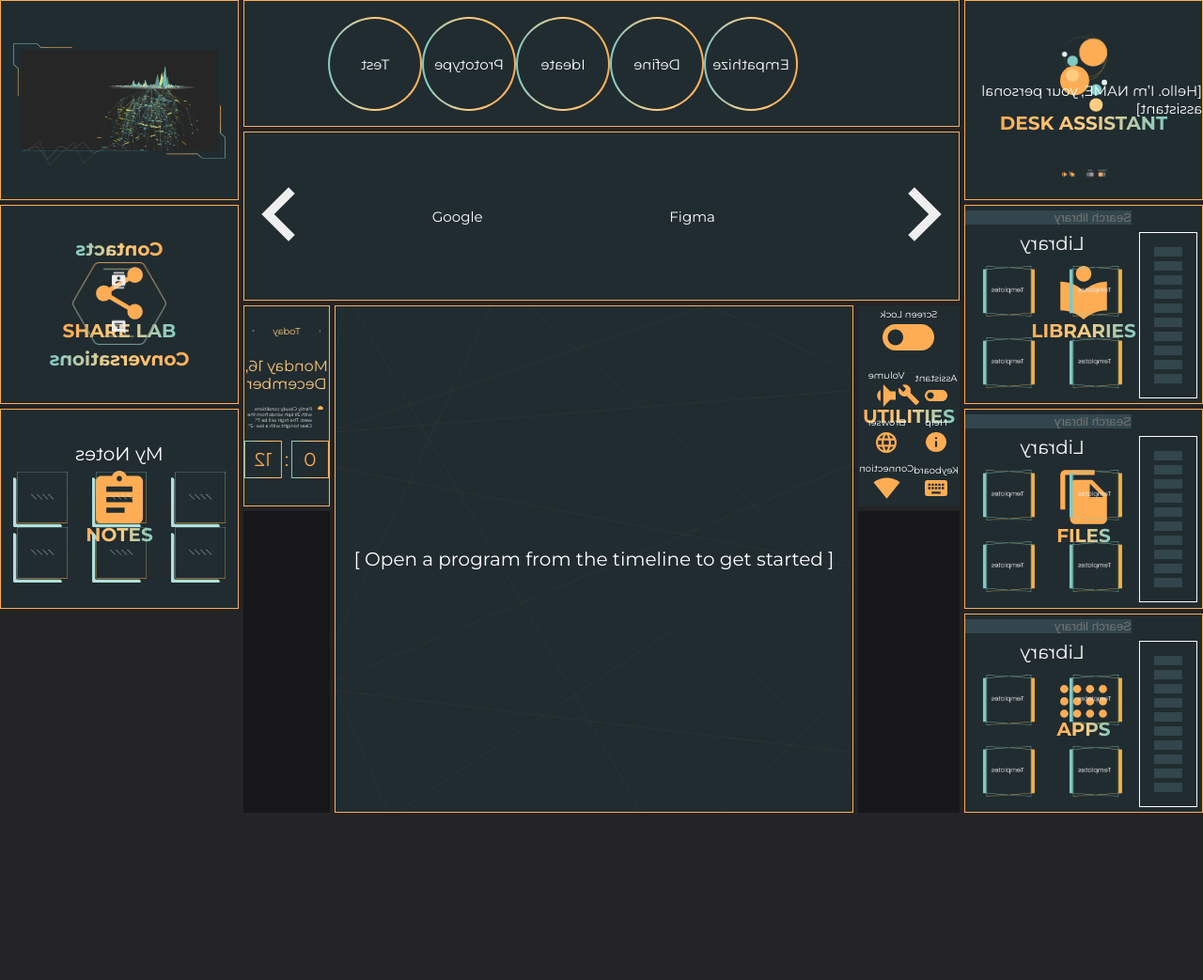
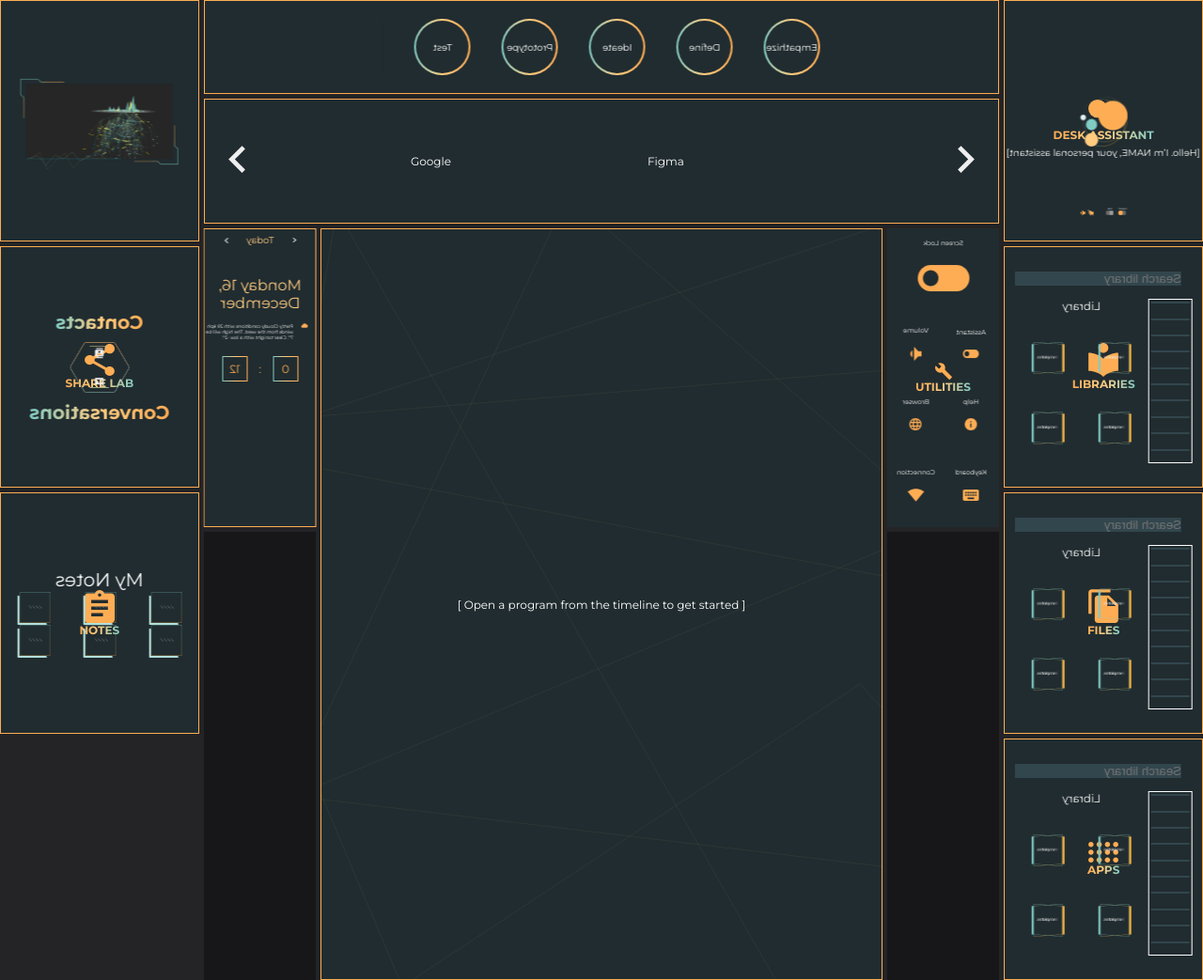
Before and after one commit to boomse/desk, a plain HTML site: page index.html in a window 1280 px wide. Shown: the whole page at 94% size. Before the commit the page ends 865 px from the top, so only its background shows below. Drawn offline with nearby package versions, Linux system fonts and the light colour scheme.

Commit message:
Update style.css

```diff
--- a/css/style.css
+++ b/css/style.css
@@ -50,7 +50,7 @@ body {
     width: 100%;
     justify-items: center;
     grid-template-columns: auto;
-    grid-template-rows: 2fr 1fr 2fr;
+    grid-template-rows: 2fr 1fr;
     height: 80%;
 }
 
@@ -122,8 +122,7 @@ body {
     grid-template-rows: 1fr 6fr;
 }
 
-.library-within-search {
-}
+.library-within-search {}
 
 input {
     background-color: #32464D;
@@ -264,7 +263,6 @@ input {
     overflow: hidden;
     display: grid;
     justify-items: center;
-    width: 100%;
     background-color: var(--placeholder-color);
 }
 
@@ -438,7 +436,7 @@ input {
 .taskplanner {
     display: grid;
     grid-template-columns: auto;
-    grid-template-rows: 1fr 3fr;
+    grid-template-rows: 0.75fr 4fr;
     justify-items: center;
     align-items: start;
     height: 100%;
@@ -450,7 +448,7 @@ input {
     grid-template-columns: auto auto auto;
     align-items: center;
     grid-gap: 20px;
-    margin: 20px 0 20px;
+    margin: 5px 0;
 }
 
 .taskplanner-category p {
@@ -505,7 +503,7 @@ input {
 
 #time {
     font-family: 'Montserrat', sans-serif;
-    font-size: 20px;
+    font-size: 12px;
     color: #FFAD54;
     display: grid;
     grid-template-columns: 1fr 1fr 1fr;
@@ -611,3 +609,246 @@ input {
 
 /*---------------------------------------------------------- */
 /* --------------------------------------------------------*/
+
+@media screen and (max-width: 1400px) {
+
+    #grid-system {
+        display: grid;
+        width: 100%;
+        height: 100vh;
+        grid-template-columns: 1fr 4fr 1fr;
+    }
+
+    #grid-second {
+        display: grid;
+        width: 100%;
+        grid-template-columns: auto;
+        grid-template-rows: 0.75fr 1fr 6fr;
+        grid-gap: var(--gap);
+    }
+
+    .assistant-content img {
+        width: 25%;
+    }
+
+    .assistant-content {
+        height: 80%;
+    }
+
+    .assistant-content p {
+        font-size: 10px;
+    }
+
+    .center-content {
+        width: 100%;
+    }
+
+    .center-content img {
+        width: 80%;
+    }
+
+    .share-content img {
+        width: 30%;
+    }
+
+    .variety-of-notes img {
+        width: 50%;
+    }
+
+    .libraries-content {
+        width: 90%;
+        height: 80%;
+        margin: 0 auto;
+    }
+
+    .library-column {
+        padding: 2px;
+    }
+
+    .random-boks {
+        height: 2px;
+    }
+
+    .actual-library p {
+        font-size: 12px;
+    }
+
+    .template img {
+        width: 50%;
+    }
+
+    .design-thinking {
+        width: 60px;
+        height: 60px;
+    }
+
+    .design-thinking-text {
+        background-color: var(--placeholder-color);
+        width: 56px;
+        height: 56px;
+    }
+
+    .design-thinking-text p {
+        font-size: 10px;
+    }
+
+    #carousel {
+        display: grid;
+        grid-template-columns: auto auto auto auto auto;
+        grid-column-gap: 50px;
+        width: 200px;
+        position: relative;
+    }
+
+    .slide {
+        height: 70px;
+        width: 200px;
+        text-align: center;
+        cursor: pointer;
+        float: left;
+        display: flex;
+        flex-direction: column;
+        justify-content: center;
+    }
+
+    .slide#s1,
+    .slide#s2,
+    .slide#s3,
+    .slide#s4,
+    .slide#s5 {
+        font-size: 12px;
+    }
+
+    #prev img,
+    #next img {
+        width: 20%;
+    }
+
+    .transition {
+        transition: .7s;
+    }
+
+    .grid-second-three {
+        display: grid;
+        grid-template-columns: 1fr 5fr 1fr;
+        height: 100vh;
+        grid-gap: var(--gap);
+    }
+
+    .inactive-zone {
+        display: grid;
+        grid-template-columns: auto;
+        grid-template-rows: 1fr 1.5fr;
+        grid-row-gap: 5px;
+    }
+
+    .taskplanner {
+        display: grid;
+        grid-template-columns: auto;
+        grid-template-rows: 0.75fr 4fr;
+        justify-items: center;
+        align-items: start;
+        background-color: var(--placeholder-color);
+    }
+
+    .taskplanner-category {
+        display: grid;
+        grid-template-columns: auto auto auto;
+        align-items: center;
+        grid-gap: 20px;
+        margin: 5px 0;
+    }
+
+    .taskplanner-category p {
+        font-family: 'Montserrat', sans-serif;
+        font-size: 10px;
+        color: var(--secondary-color);
+    }
+
+    .taskplanner-category img {
+        width: 15%;
+    }
+
+    .help {
+        justify-self: end;
+    }
+
+    .opposite {
+        justify-self: start;
+        transform: rotateY(180deg)
+    }
+
+    .today {
+        display: grid;
+        grid-template-columns: auto;
+        grid-template-rows: 1fr 1fr 1fr;
+        place-items: center;
+        grid-gap: 2px;
+    }
+
+    #date {
+        font-family: 'Montserrat', sans-serif;
+        text-align: center;
+        color: var(--secondary-color);
+        font-weight: medium;
+    }
+
+    .weather {
+        display: grid;
+        grid-template-columns: 1fr 4fr;
+        justify-items: center;
+    }
+
+    .weather p {
+        font-family: 'Montserrat', sans-serif;
+        font-size: 5px;
+        color: white;
+    }
+
+    .weather img {
+        width: 30%;
+    }
+
+    #time {
+        font-family: 'Montserrat', sans-serif;
+        font-size: 12px;
+        color: #FFAD54;
+        display: grid;
+        grid-template-columns: 1fr 1fr 1fr;
+        grid-template-rows: auto;
+        justify-items: center;
+        align-items: center;
+    }
+
+    #time div {
+        width: 27px;
+        height: 27px;
+    }
+
+    #time div p {
+        width: 25px;
+        height: 25px;
+    }
+
+    .taskbar-semiotics {
+        font-size: 7px;
+    }
+
+    .taskbar img {
+        width: 30%;
+    }
+
+    .canvas {
+        font-size: 12px;
+        color: white;
+    }
+
+    .icon img {
+        width: 15%;
+    }
+
+    .icon-tekst {
+        font-size: 12px;
+    }
+
+}
```
